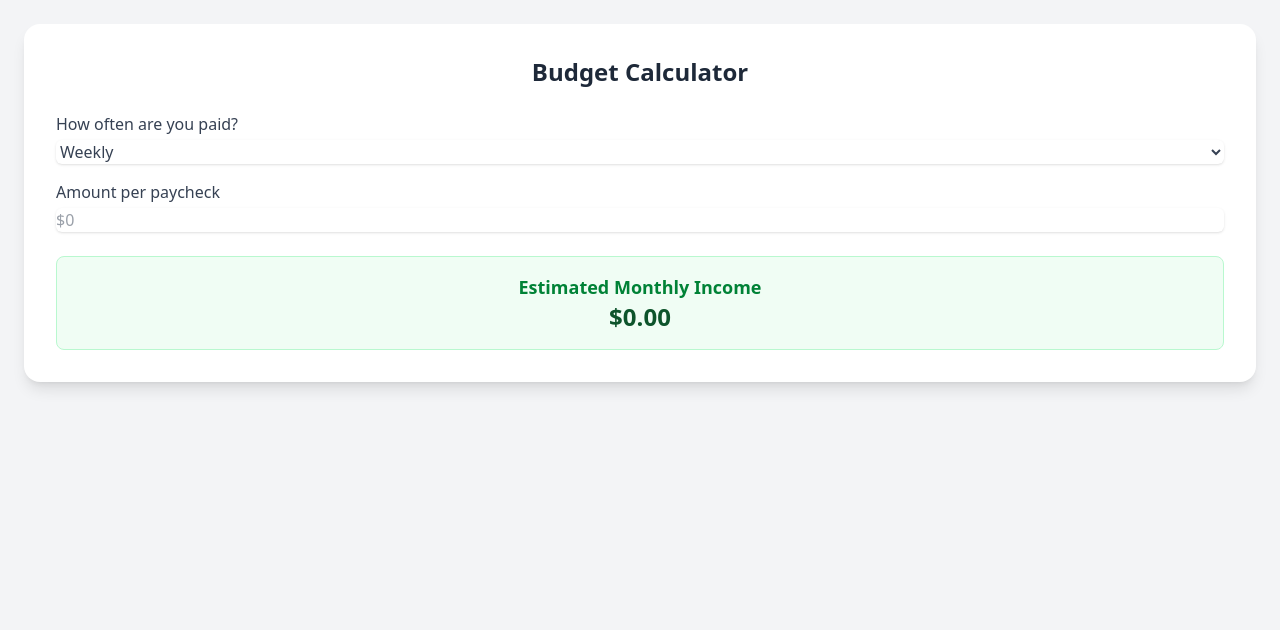
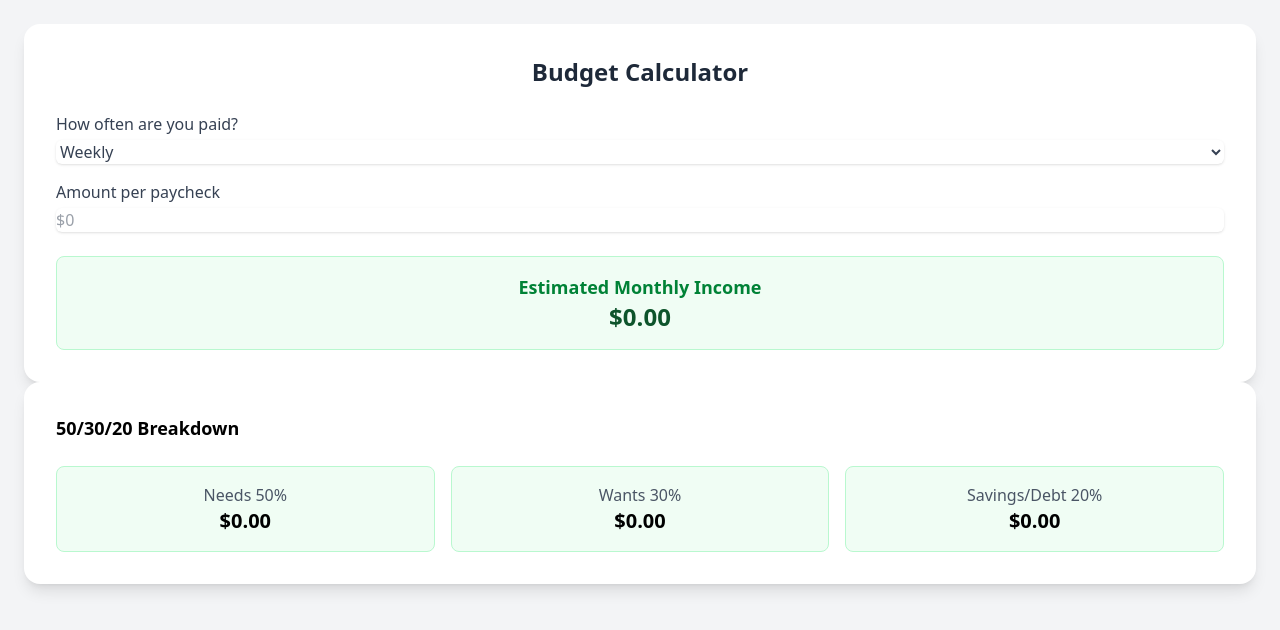
Before and after one commit to Trsif/budget, a React (Vite) app: page / in a window 1280 px wide. Shown: the top 630 px of the page. Built offline with nearby package versions, Linux system fonts and the light colour scheme.

Commit message:
added breakdown

```diff
--- a/src/App.tsx
+++ b/src/App.tsx
@@ -2,6 +2,7 @@ import { useState } from "react";
 import FrequencySelect from "./components/FrequencySelect";
 import type { Frequency } from "./types";
 import CurrencyInput from "./components/CurrencyInput";
+import BudgetBreakdown from "./components/BudgetBreakdown";
 function App() {
   const [payAmount, setPayAmount] = useState<number>(0);
   const [frequency, setFrequency] = useState<Frequency>("weekly");
@@ -38,6 +39,7 @@ function App() {
             </p>
           </div>
         </div>
+        <BudgetBreakdown monthlyIncome={monthlyIncome} />
       </div>
     </div>
   );
--- /dev/null
+++ b/src/components/BudgetBreakdown.tsx
@@ -0,0 +1,44 @@
+import { useMemo } from "react";
+
+type Props = {
+  monthlyIncome: number;
+};
+
+export default function BudgetBreakdown({ monthlyIncome }: Props) {
+  const { needs, wants, savings } = useMemo(() => {
+    return {
+      needs: monthlyIncome * 0.5,
+      wants: monthlyIncome * 0.3,
+      savings: monthlyIncome * 0.2,
+    };
+  }, [monthlyIncome]);
+
+  const fmt = (n: number) =>
+    new Intl.NumberFormat("en-US", {
+      style: "currency",
+      currency: "USD",
+    }).format(Math.max(0, Number.isFinite(n) ? n : 0));
+
+  return (
+    <div className="card section">
+      <h2 className="text-lg font-semibold">50/30/20 Breakdown</h2>
+
+      <div className="grid grid-cols-1 gap-4 sm:grid-cols-3">
+        <div className="stat">
+          <div className="font-medium text-gray-600">Needs 50%</div>
+          <div className="text-xl font-bold">{fmt(needs)}</div>
+        </div>
+
+        <div className="stat">
+          <div className="font-medium text-gray-600">Wants 30%</div>
+          <div className="text-xl font-bold">{fmt(wants)}</div>
+        </div>
+
+        <div className="stat">
+          <div className="font-medium text-gray-600">Savings/Debt 20%</div>
+          <div className="text-xl font-bold">{fmt(savings)}</div>
+        </div>
+      </div>
+    </div>
+  );
+}
```
